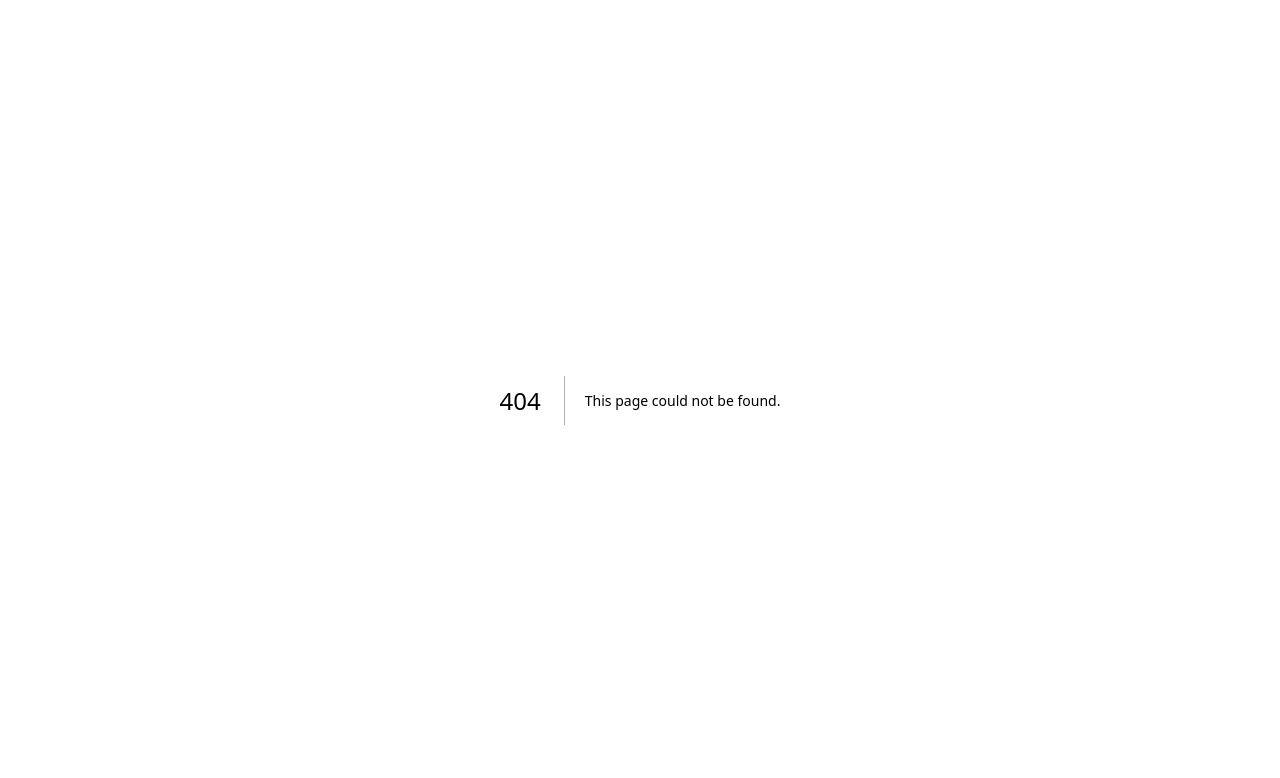
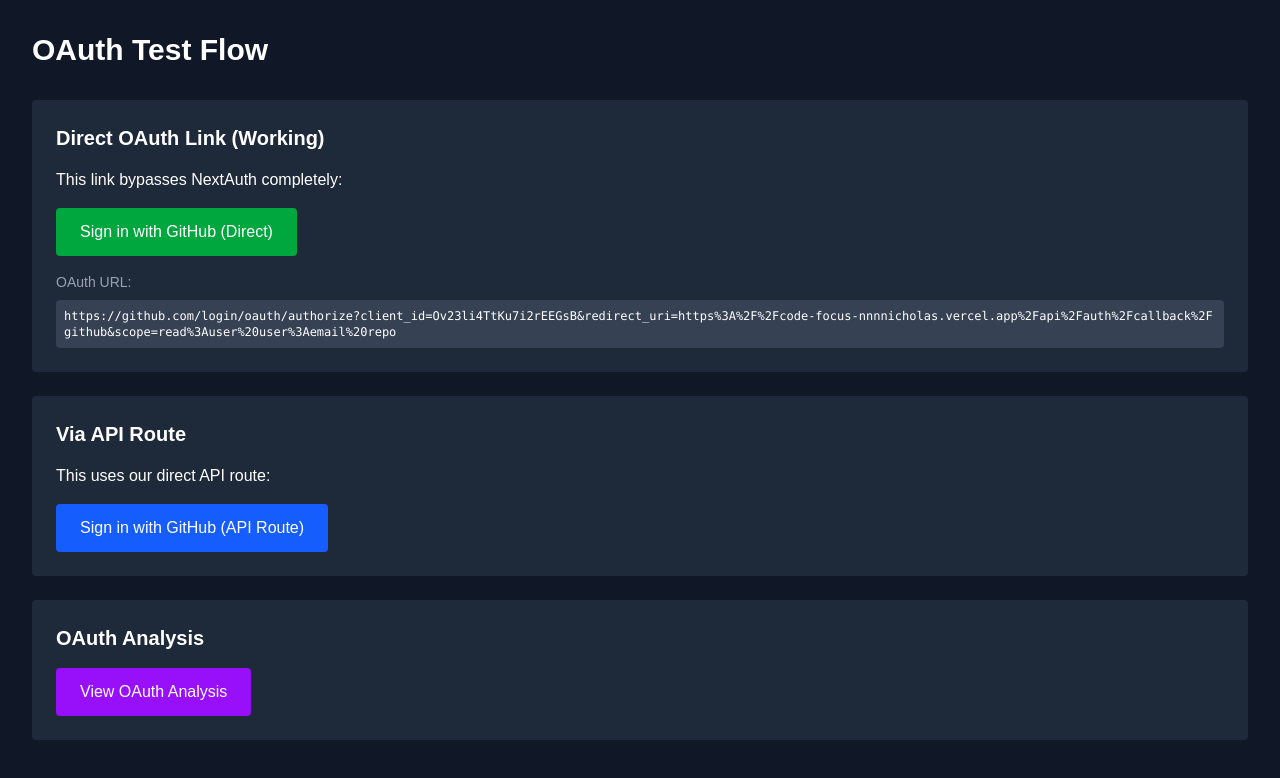
Before and after one commit to nnnnicholas/code-focus, a Next.js app: page /test-oauth-flow in a window 1280 px wide. Before the commit this address had no page. Shown: the top 778 px of the page. Built offline with nearby package versions, Linux system fonts and the light colour scheme.

Commit message:
Add test OAuth flow page with direct links

```diff
--- /dev/null
+++ b/app/test-oauth-flow/page.tsx
@@ -0,0 +1,54 @@
+export default function TestOAuthFlow() {
+  // Hardcoded clean OAuth URL
+  const clientId = "Ov23li4TtKu7i2rEEGsB"
+  const redirectUri = "https://code-focus-nnnnicholas.vercel.app/api/auth/callback/github"
+  const scope = "read:user user:email repo"
+
+  const oauthUrl = `https://github.com/login/oauth/authorize?client_id=${clientId}&redirect_uri=${encodeURIComponent(redirectUri)}&scope=${encodeURIComponent(scope)}`
+
+  return (
+    <div className="min-h-screen bg-gray-900 text-white p-8">
+      <h1 className="text-3xl font-bold mb-8">OAuth Test Flow</h1>
+
+      <div className="space-y-6">
+        <div className="bg-gray-800 p-6 rounded">
+          <h2 className="text-xl font-semibold mb-4">Direct OAuth Link (Working)</h2>
+          <p className="mb-4">This link bypasses NextAuth completely:</p>
+          <a
+            href={oauthUrl}
+            className="inline-block bg-green-600 hover:bg-green-700 px-6 py-3 rounded"
+          >
+            Sign in with GitHub (Direct)
+          </a>
+          <div className="mt-4">
+            <p className="text-sm text-gray-400 mb-2">OAuth URL:</p>
+            <code className="block bg-gray-700 p-2 rounded text-xs break-all">
+              {oauthUrl}
+            </code>
+          </div>
+        </div>
+
+        <div className="bg-gray-800 p-6 rounded">
+          <h2 className="text-xl font-semibold mb-4">Via API Route</h2>
+          <p className="mb-4">This uses our direct API route:</p>
+          <a
+            href="/api/oauth-direct-test"
+            className="inline-block bg-blue-600 hover:bg-blue-700 px-6 py-3 rounded"
+          >
+            Sign in with GitHub (API Route)
+          </a>
+        </div>
+
+        <div className="bg-gray-800 p-6 rounded">
+          <h2 className="text-xl font-semibold mb-4">OAuth Analysis</h2>
+          <a
+            href="/oauth-analysis"
+            className="inline-block bg-purple-600 hover:bg-purple-700 px-6 py-3 rounded"
+          >
+            View OAuth Analysis
+          </a>
+        </div>
+      </div>
+    </div>
+  )
+}
```
Also changed, not shown: 1 other file (tests, documents, lock files or other folders).
